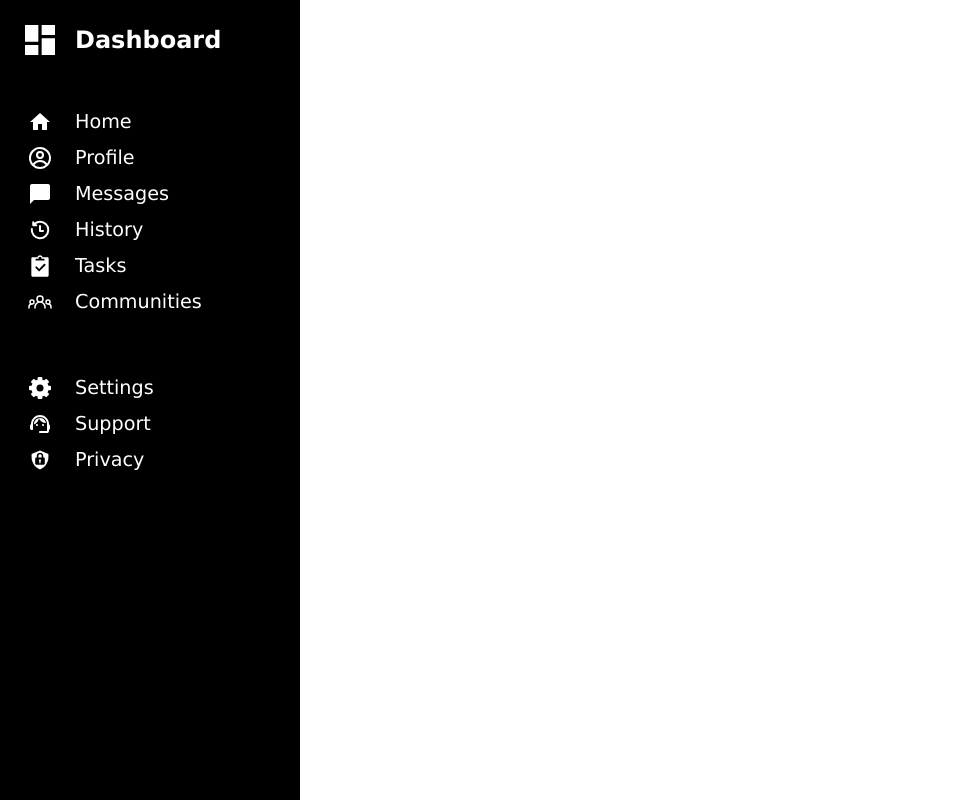
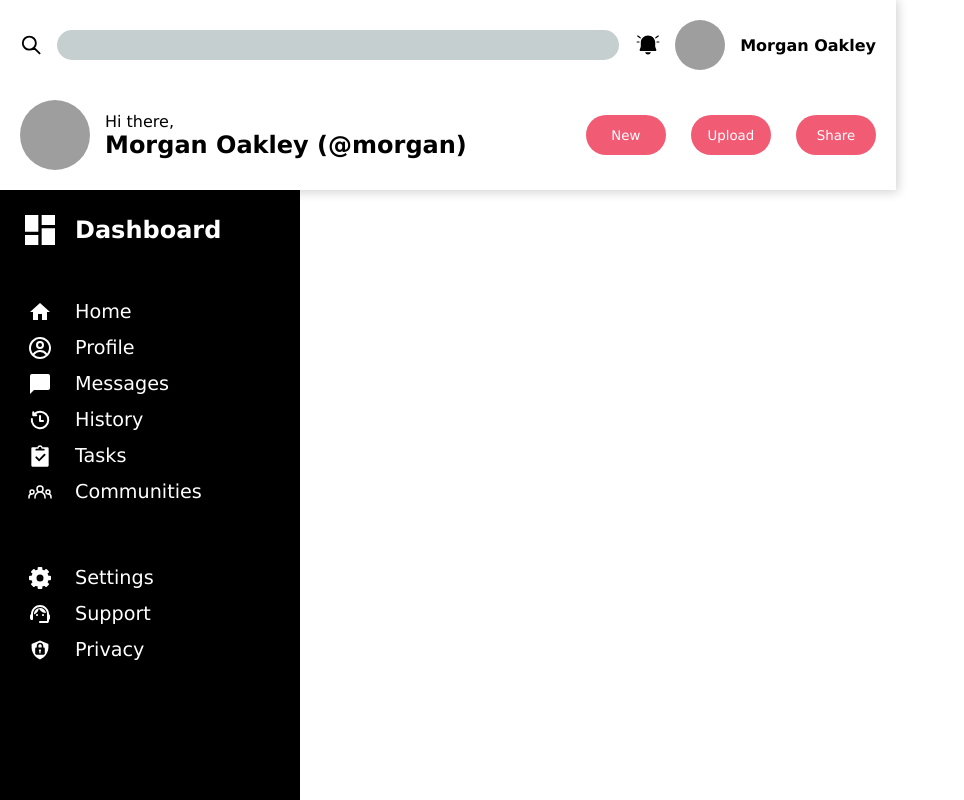
Before and after one commit to barbaradamasdev/AdminDashboard, a plain HTML site: page index.html in a window 1280 px wide. Shown: the top 800 px of the page, without its empty margins (0-964 px from the left). Drawn offline with Linux system fonts and the light colour scheme; grey boxes are pictures that could not be loaded.

Commit message:
add header style

```diff
--- a/index.html
+++ b/index.html
@@ -8,7 +8,36 @@
     <title>Admin Dashboard</title>
 </head>
 <body>
-    <header></header>
+    <header>
+        <div class="header__first flex">
+            <div class="search-bar flex">
+                <svg xmlns="http://www.w3.org/2000/svg" width="24" height="24" viewBox="0 0 24 24"><path fill="none" stroke="currentColor" stroke-linecap="round" stroke-linejoin="round" stroke-width="2" d="M3 10a7 7 0 1 0 14 0a7 7 0 1 0-14 0m18 11l-6-6"/></svg>
+                <input type="text" name="search" id="search">
+            </div>
+
+            <div class="header__profile flex">
+                <svg xmlns="http://www.w3.org/2000/svg" width="24" height="24" viewBox="0 0 20 20"><path fill="currentColor" d="M1.796 2.098a.5.5 0 1 0-.6.8L3.198 4.4a.5.5 0 1 0 .6-.8L1.796 2.098ZM1 7a.5.5 0 0 0 0 1h1.5a.5.5 0 0 0 0-1H1Zm11.45 9a2.501 2.501 0 0 1-4.9 0h4.9ZM9.998 2c3.149 0 5.744 2.334 5.984 5.355l.014.222l.004.225l-.001 3.606l.954 2.587l.025.084l.016.087l.005.088c0 .315-.196.59-.522.707l-.113.033l-.115.01H3.751a.75.75 0 0 1-.259-.046c-.287-.106-.476-.372-.482-.716l.004-.118l.034-.13l.951-2.583L4 7.792l.004-.224C4.127 4.45 6.771 2 9.998 2Zm8.906.198a.5.5 0 0 0-.7-.1L16.202 3.6a.5.5 0 0 0 .6.8l2.002-1.502a.5.5 0 0 0 .1-.7ZM19.5 7.5A.5.5 0 0 0 19 7h-1.5a.5.5 0 0 0 0 1H19a.5.5 0 0 0 .5-.5Z"/></svg>
+                <div class="profile"></div>
+                <p>Morgan Oakley</p>
+            </div>
+        </div>
+
+        <div class="header__second flex">
+            <div class="flex">
+                <div class="profile" style="width:70px; height:70px"></div>
+                <div>
+                    <p>Hi there,</p>
+                    <h2>Morgan Oakley (@morgan)</h2>
+                </div>
+            </div>
+
+            <div class="buttons">
+                <button>New</button>
+                <button>Upload</button>
+                <button>Share</button>
+            </div>
+        </div>
+    </header>
 
     <aside class="flex">
         <div class="logo flex">
--- a/style.css
+++ b/style.css
@@ -5,6 +5,69 @@
   font-family: "Lucida Sans", "Lucida Sans Regular", "Lucida Grande",
     "Lucida Sans Unicode", Geneva, Verdana, sans-serif;
 }
+
+/* Header */
+
+header {
+  padding: 20px;
+  width: 70vw; /* remove */
+  box-shadow: 1px 1px 10px 1px rgba(0, 0, 0, 0.185);
+}
+
+.header__first,
+.header__second {
+  align-items: center;
+  justify-content: space-between;
+}
+
+.header__first {
+  margin-bottom: 30px;
+}
+
+header > .flex > .flex {
+  align-items: center;
+}
+
+.search-bar {
+  width: 70%;
+}
+
+.profile {
+  background-image: url(https://picsum.photos/id/250/367/267);
+  background-size: cover;
+  background-repeat: no-repeat;
+  width: 50px;
+  height: 50px;
+  border-radius: 50%;
+}
+
+.search-bar input {
+  background-color: rgb(198, 207, 207);
+  padding: 0 20px;
+  border: none;
+  border-radius: 20px;
+  width: 100%; /* remove */
+  height: 30px; /* remove */
+}
+
+.header__profile p {
+  font-weight: 600;
+}
+
+header button {
+  width: 80px;
+  height: 40px;
+  border: none;
+  border-radius: 20px;
+  background-color: rgb(241, 91, 116);
+  color: white;
+}
+
+.buttons > button + button {
+  margin-left: 20px;
+}
+
+/* Aside */
 
 aside {
   padding: 20px;
```
